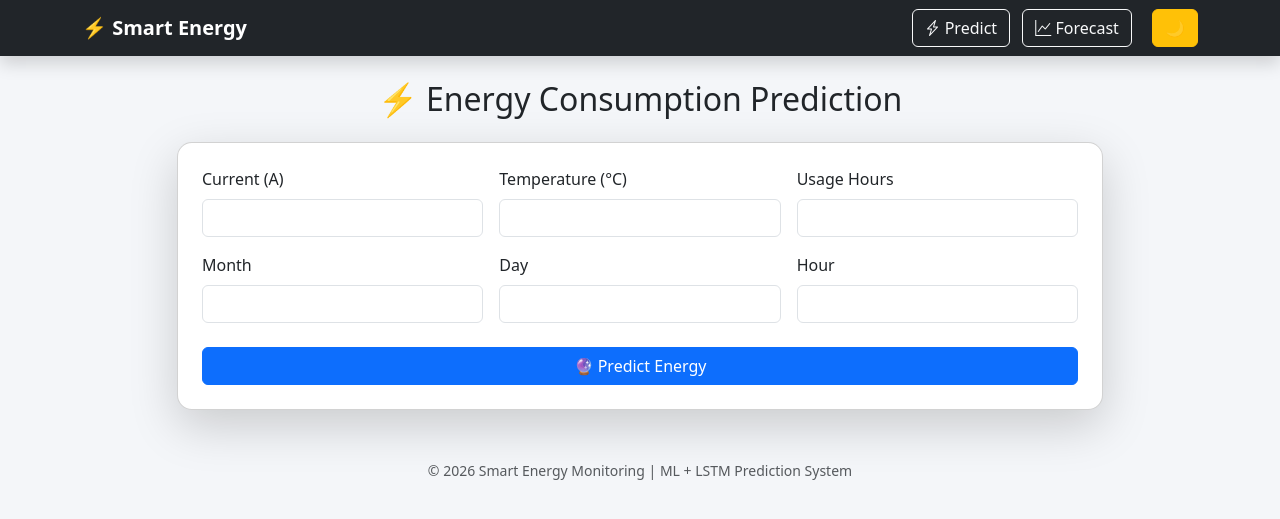
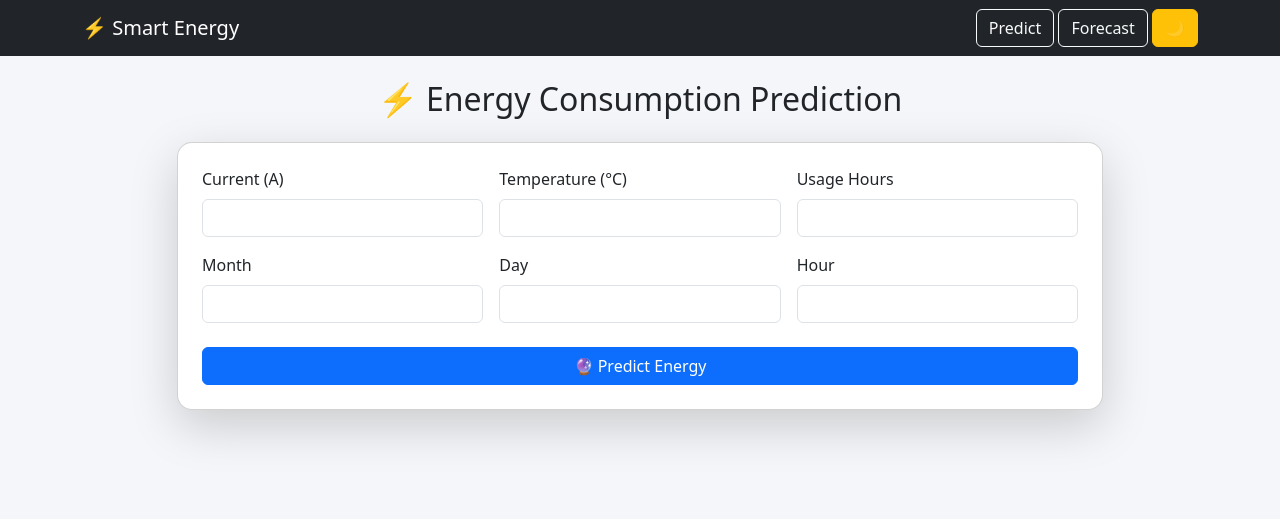
Before and after one commit to roshan2156/smart_energy_monitor, a Flask app: page / in a window 1280 px wide. Shown: the top 519 px of the page. Run offline with Flask 3, Linux system fonts and the light colour scheme; parts of the project's set-up code (start-up, migrations or seed data) failed here and were passed over; some libraries are stand-ins or nearby versions.

Commit message:
Update base.html

```diff
--- a/templates/base.html
+++ b/templates/base.html
@@ -1,74 +1,35 @@
 <!DOCTYPE html>
-<html lang="en">
+<html>
 <head>
 <meta charset="UTF-8">
-    <meta name="viewport" content="width=device-width, initial-scale=1">
+<title>Smart Energy</title>
 
-    <title>⚡ Smart Energy Monitoring</title>
+<link href="https://cdn.jsdelivr.net/npm/bootstrap@5.3.2/dist/css/bootstrap.min.css" rel="stylesheet">
 
-    <!-- Bootstrap -->
-    <link href="https://cdn.jsdelivr.net/npm/bootstrap@5.3.2/dist/css/bootstrap.min.css"
-          rel="stylesheet">
+<link rel="stylesheet" href="{{ url_for('static', filename='css/style.css') }}">
 
-    <!-- Icons -->
-    <link href="https://cdn.jsdelivr.net/npm/bootstrap-icons@1.11.1/font/bootstrap-icons.css"
-          rel="stylesheet">
-
-    <!-- Custom CSS -->
-    <link rel="stylesheet"
-          href="{{ url_for('static', filename='css/style.css') }}">
-
-    <!-- Plotly -->
 <script src="https://cdn.plot.ly/plotly-latest.min.js"></script>
 </head>
 
 <body id="body">
 
-<!-- ================= NAVBAR ================= -->
-<nav class="navbar navbar-expand-lg navbar-dark bg-dark shadow">
+<nav class="navbar navbar-dark bg-dark">
 <div class="container">
-
-        <a class="navbar-brand fw-bold" href="/">
-            ⚡ Smart Energy
-        </a>
+<a class="navbar-brand">⚡ Smart Energy</a>
 
 <div>
-            <a class="btn btn-outline-light me-2" href="/">
-                <i class="bi bi-lightning-charge"></i> Predict
-            </a>
-
-            <a class="btn btn-outline-light me-3" href="/forecast">
-                <i class="bi bi-graph-up"></i> Forecast
-            </a>
-
-            <!-- Dark Mode Button -->
-            <button class="btn btn-warning" onclick="toggleMode()">
-                🌙
-            </button>
+<a href="/" class="btn btn-outline-light">Predict</a>
+<a href="/forecast" class="btn btn-outline-light">Forecast</a>
+<button onclick="toggleMode()" class="btn btn-warning">🌙</button>
 </div>
 
 </div>
 </nav>
 
-<!-- ================= MAIN CONTENT ================= -->
 <div class="container mt-4">
-
-    {% block content %}
-    {% endblock %}
-
+{% block content %}{% endblock %}
 </div>
 
-<!-- ================= FOOTER ================= -->
-<footer class="text-center mt-5 mb-3 text-muted">
-    <small>
-        © 2026 Smart Energy Monitoring | ML + LSTM Prediction System
-    </small>
-</footer>
-
-<!-- Bootstrap JS -->
-<script src="https://cdn.jsdelivr.net/npm/bootstrap@5.3.2/dist/js/bootstrap.bundle.min.js"></script>
-
-<!-- Custom JS -->
 <script src="{{ url_for('static', filename='js/script.js') }}"></script>
 
 </body>
```
Lines whose indentation alone changed are shown as unchanged.
